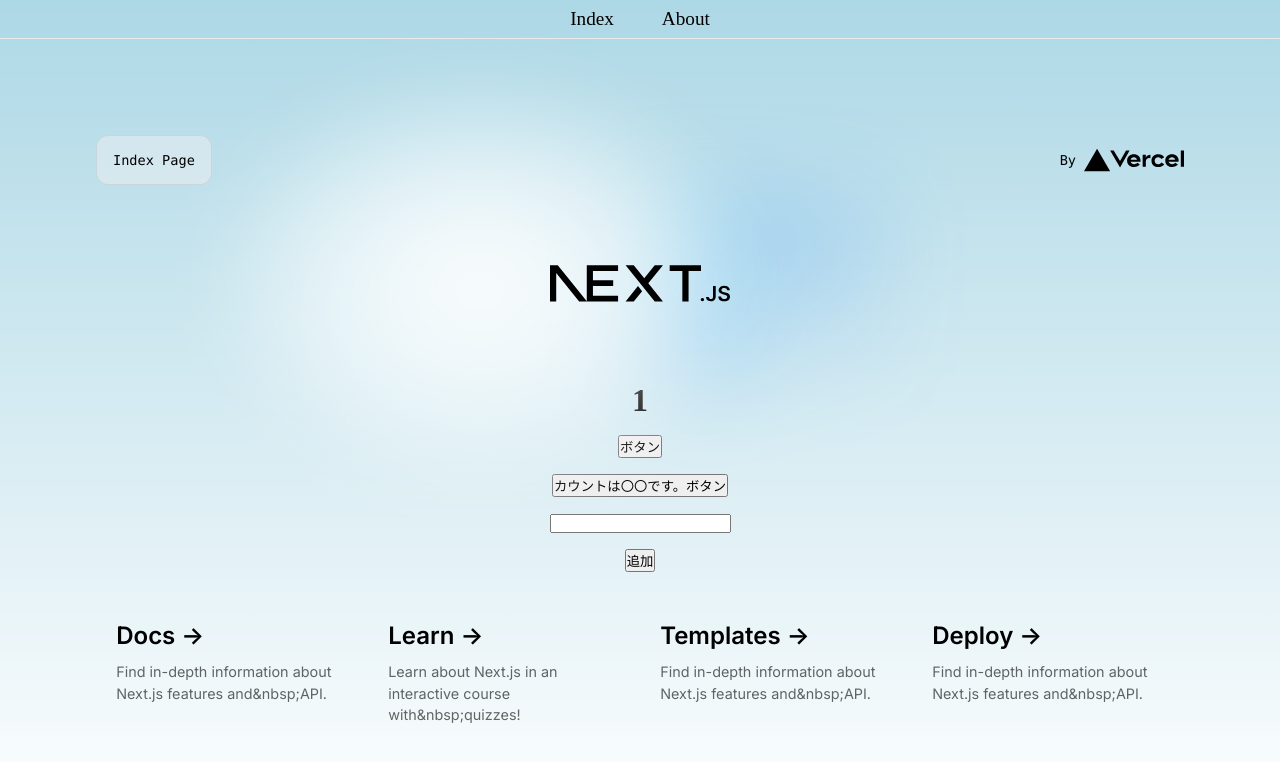
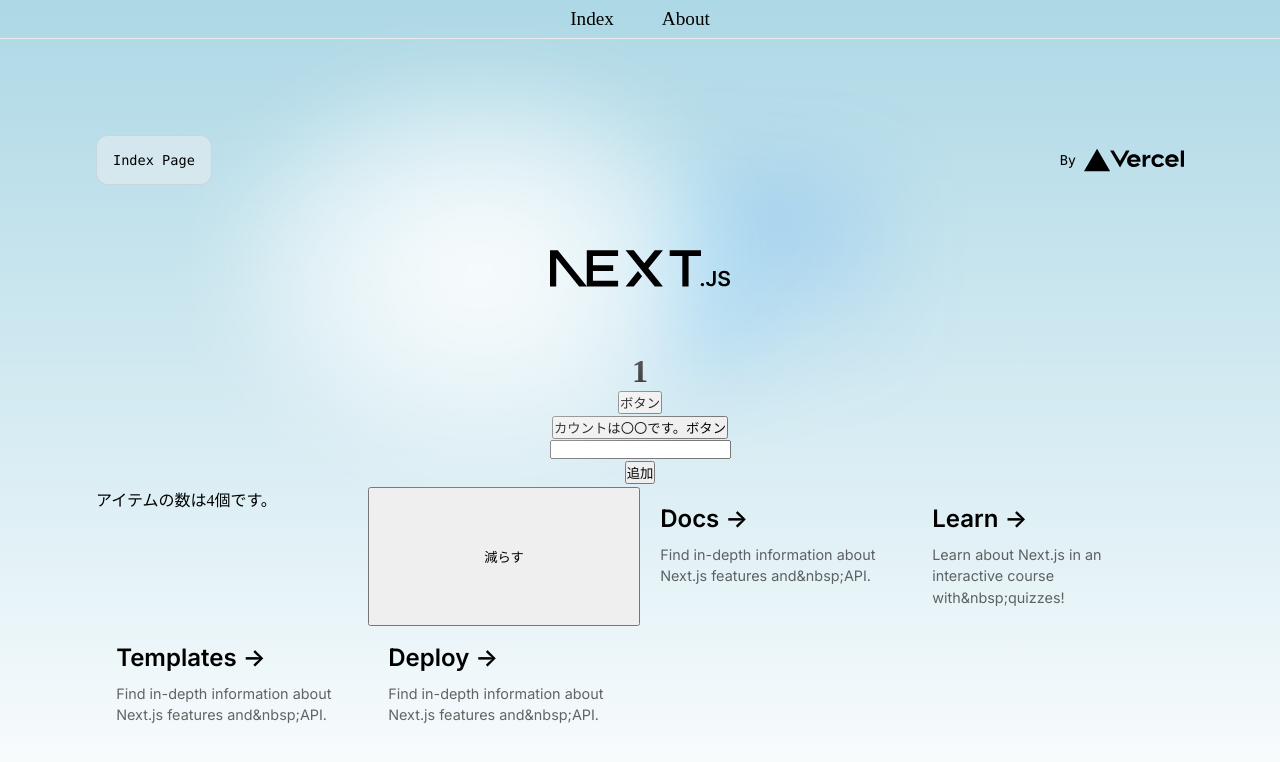
Before and after one commit to Taisei-rgb/study-react, a Next.js app: page / in a window 1280 px wide. Shown: the top 762 px of the page. Built offline with nearby package versions, Linux system fonts and the light colour scheme.

Commit message:
アイテムの数を減らす処理を追加

```diff
--- a/components/Links/index.tsx
+++ b/components/Links/index.tsx
@@ -1,5 +1,6 @@
 import { Inter } from "next/font/google";
 import styles from "./Links.module.css";
+import { useCallback, useState } from "react";
 
 const inter = Inter({ subsets: ["latin"] });
 const ITEMS = [
@@ -33,9 +34,17 @@
 ];
 
 export function Links() {
+	const [items, setItems] = useState(ITEMS);
+	const hundleReduce = useCallback(() => {
+		setItems((prevItems) => {
+			return prevItems.slice(0, prevItems.length - 1);
+		});
+	}, []);
 	return (
 		<div className={styles.grid}>
-			{ITEMS.map((item, index) => {
+			<div>アイテムの数は{items.length}個です。</div>
+			<button onClick={hundleReduce}>減らす</button>
+			{items.map((item, index) => {
 				return (
 					<a
 						href={item.href}
```
